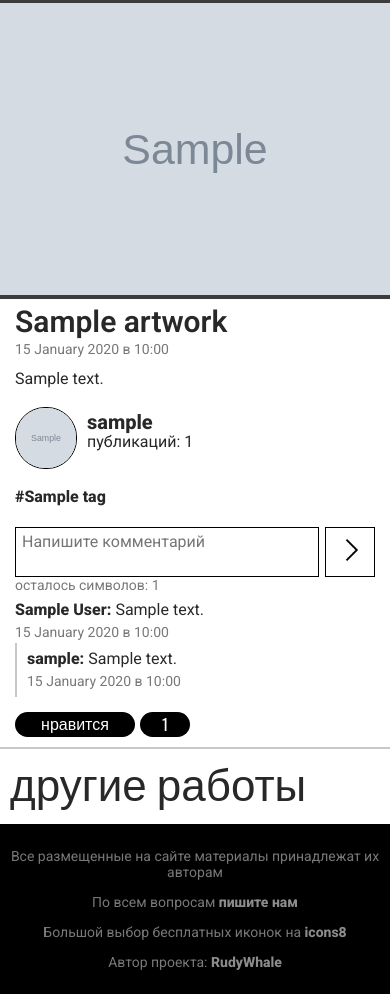
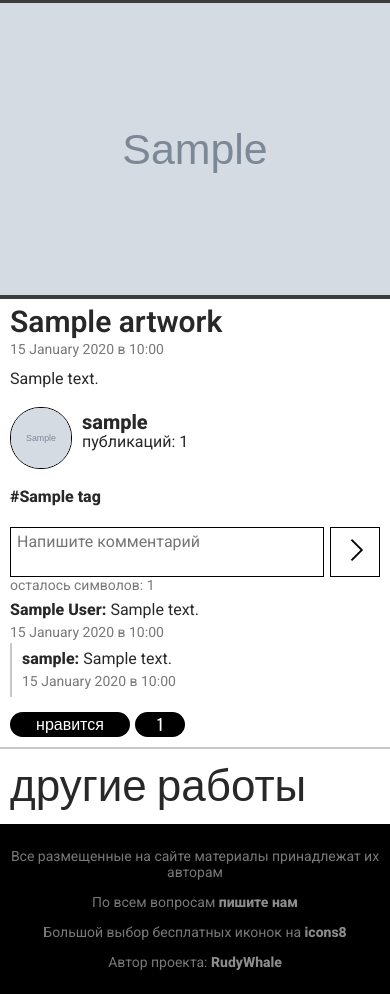
Before and after one commit to RudyWhale/AC-django-project, a Django app: template main/templates/main/artwork.html in a window 390 px wide. Shown: the part 171-1165 px from the top of the page. Run offline with Django 3.2, Linux system fonts and the light colour scheme; the template is opened without the code that fills it: most values are stand-ins (such as "Sample title", 1, 10 or a date in 2020); grey boxes marked "Sample" are stand-in pictures.

Commit message:
artwork styles update

```diff
--- a/main/static/main/styles/artwork.css
+++ b/main/static/main/styles/artwork.css
@@ -278,6 +278,14 @@ div.artwork_desc_text::-webkit-scrollbar-thumb {
 	div.artwork_desc_text {
 		height: auto;
 	}
+
+	div.artwork_desc {
+		padding-left: 10px;
+	}
+
+	div.artwork_desc_text {
+		padding-right: 10px;
+	}
 }
 
 @media screen and (max-width: 600px){
```
